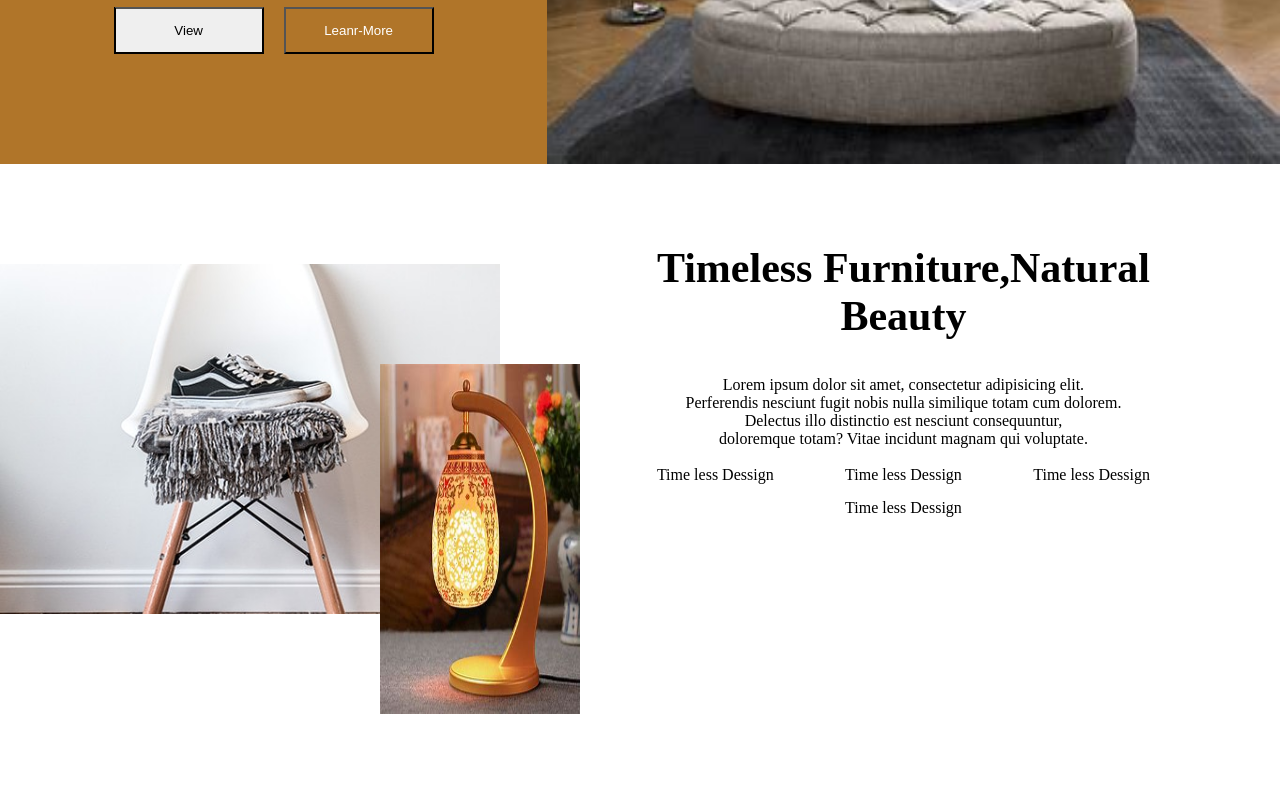
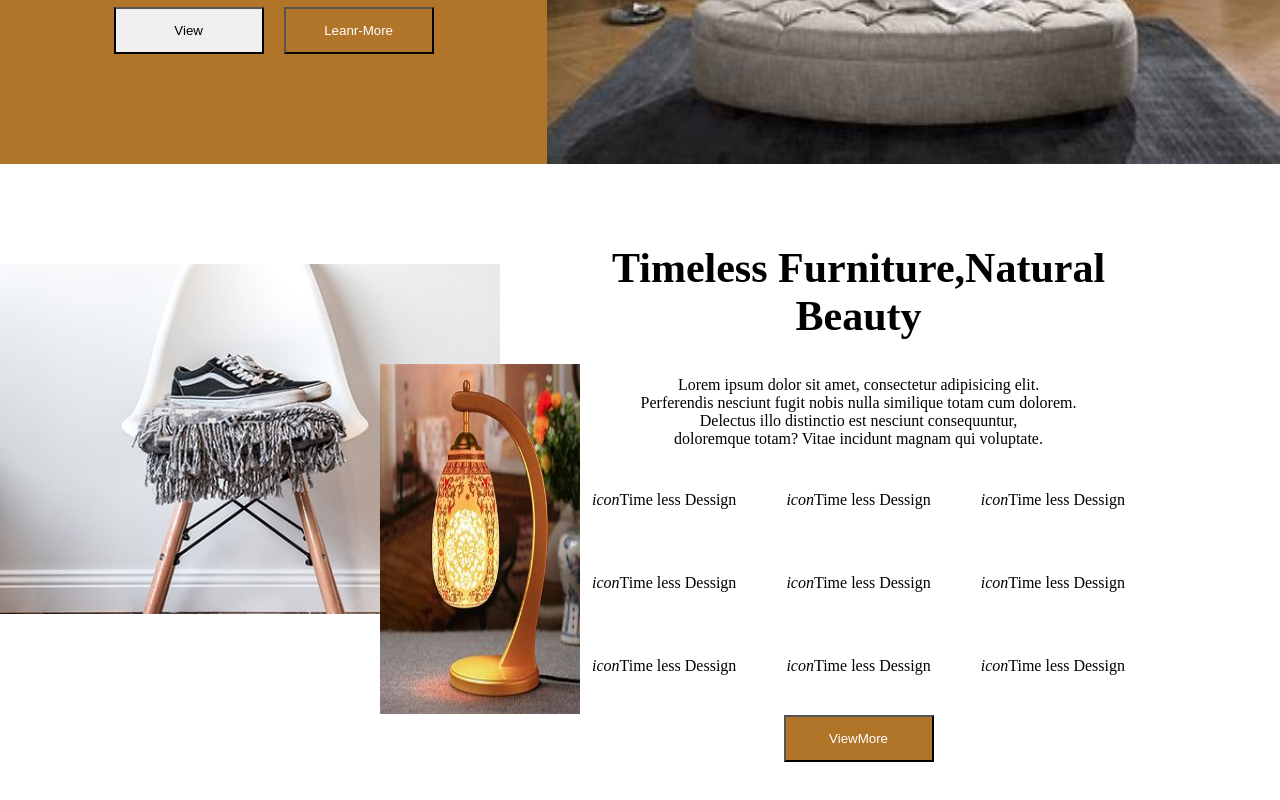
Before and after one commit to MINTAbizu/Wanza-Furniture, a React (Vite) app in the folder my-react-app/: page / in a window 1280 px wide. Shown: the part 416-1216 px from the top of the page. Built offline with nearby package versions, Linux system fonts and the light colour scheme.

Commit message:
timeless

```diff
--- a/my-react-app/src/Componet/Timeless/Timelessproduct.jsx
+++ b/my-react-app/src/Componet/Timeless/Timelessproduct.jsx
@@ -29,22 +29,50 @@ function Timelessproduct() {
                     </div>
                     <div className="timeless-note">
                         <div className="first-row">
-                            <div className="timeless">
-                                 <p>Time less Dessign</p>
+                              <div className="timeless">
+                                        <div><i>icon</i></div>
+                                <div> <p>Time less Dessign</p></div>
                             </div>
-                            <div className="timeless">
-                                 <p>Time less Dessign</p>
+                              <div className="timeless">
+                                          <div><i>icon</i></div>
+                                <div> <p>Time less Dessign</p></div>
                             </div>
-                            <div className="timeless">
-                                 <p>Time less Dessign</p>
+                              <div className="timeless">
+                                         <div><i>icon</i></div>
+                                <div> <p>Time less Dessign</p></div>
                             </div>
                         </div>
-                         <div className="second-row">
-                          <div className="timeless">
-                                 <p>Time less Dessign</p>
+                        <div className="first-row">
+                              <div className="timeless">
+                                        <div><i>icon</i></div>
+                                <div> <p>Time less Dessign</p></div>
                             </div>
-
+                              <div className="timeless">
+                                          <div><i>icon</i></div>
+                                <div> <p>Time less Dessign</p></div>
+                            </div>
+                              <div className="timeless">
+                                         <div><i>icon</i></div>
+                                <div> <p>Time less Dessign</p></div>
+                            </div>
                         </div>
+                        <div className="first-row">
+                              <div className="timeless">
+                                        <div><i>icon</i></div>
+                                <div> <p>Time less Dessign</p></div>
+                            </div>
+                              <div className="timeless">
+                                          <div><i>icon</i></div>
+                                <div> <p>Time less Dessign</p></div>
+                            </div>
+                              <div className="timeless">
+                                         <div><i>icon</i></div>
+                                <div> <p>Time less Dessign</p></div>
+                            </div>
+                        </div>
+                       <div className="btn">
+                        <button className='View'>ViewMore</button>
+                       </div>
 
 
                     </div>
--- a/my-react-app/src/Componet/Timeless/timeless.css
+++ b/my-react-app/src/Componet/Timeless/timeless.css
@@ -50,3 +50,30 @@
     justify-content: space-between;
     padding-bottom: 15px;
 }
+
+.second-row{
+     display: flex;
+    flex-direction: row;
+    justify-content: space-between;
+    padding-bottom: 15px;
+
+}
+.timeless{
+    padding: 25px;
+    display: flex;
+}
+.View{
+     padding: 14px;
+    width: 150px;
+
+}
+.View{
+     padding: 14px;
+    width: 150px;
+    background-color:  hwb(34 16% 31%);
+    color: white;
+}
+.View:hover{
+    background-color: white;
+    color: coral;
+}
```
